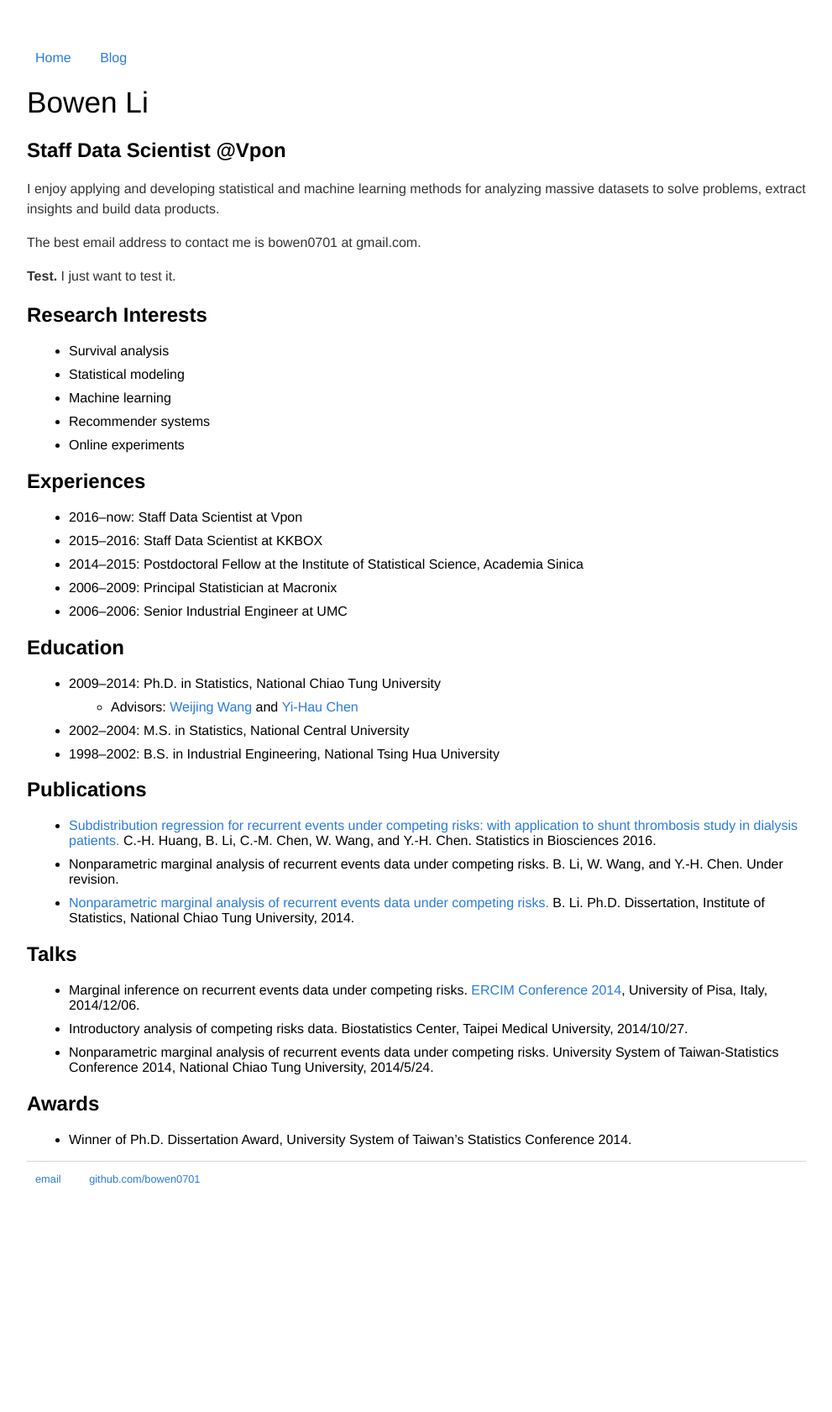
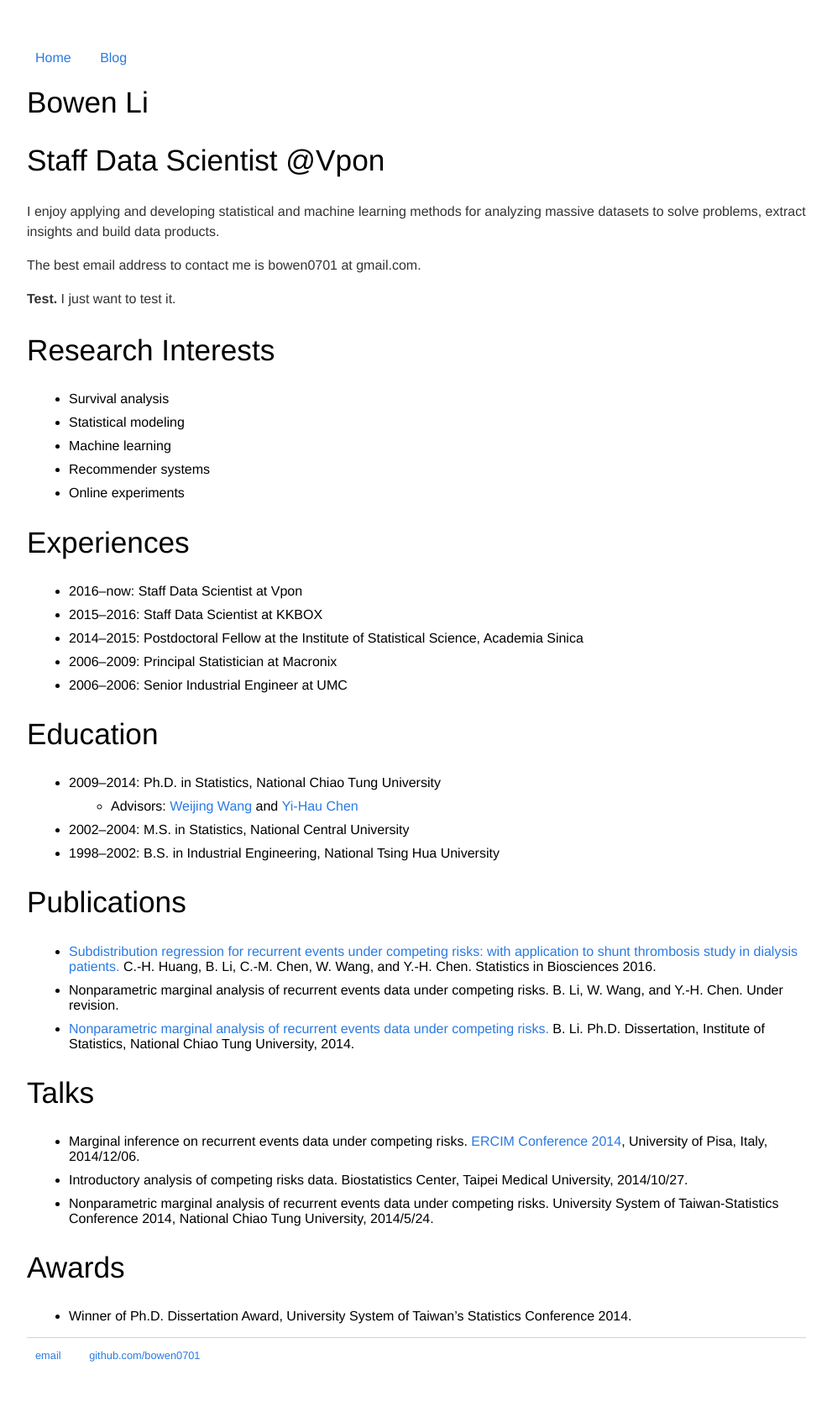
Before and after one commit to bowen0701/bowen0701.github.io, a Jekyll site: the page built from index.md, in a window 1280 px wide. Shown: the whole page at 84% size, without its empty margins (144-1135 px from the left). Built offline with Jekyll 4.4.1, drawn with Linux system fonts in a browser that asks for light colours; before the commit the page ends 1471 px from its top, so only the background shows below that.

Commit message:
Add h1, h2, h3, h4, h5, h6

```diff
--- a/css/main.css
+++ b/css/main.css
@@ -15,7 +15,7 @@ nav ul li, footer ul li {
 a         { color: #2a7ae2; text-decoration: none; }
 a:hover   { color: #000; text-decoration: underline; }
 a:visited { color: #205caa; }
-h1 {
+h1, h2, h3, h4, h5, h6 {
     font-size: 2.2em;
     font-weight: 400;
 }
```
